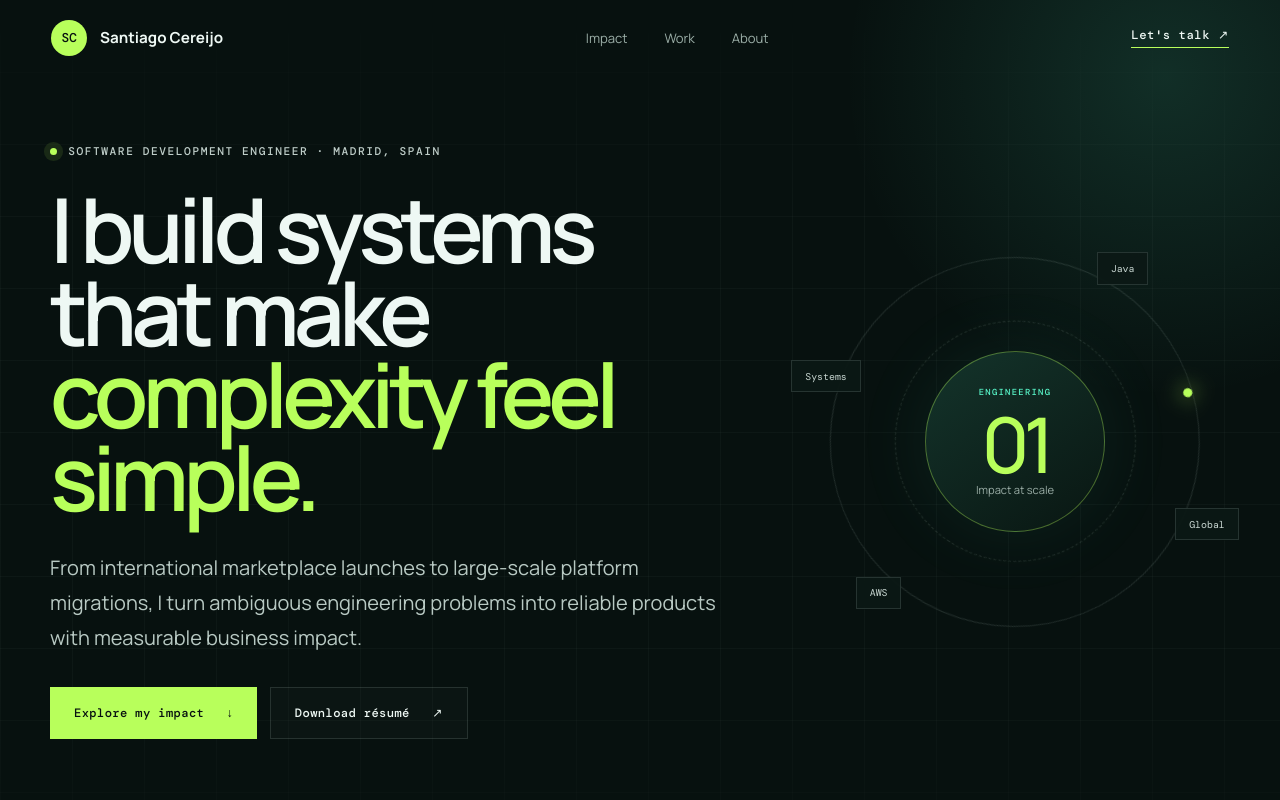
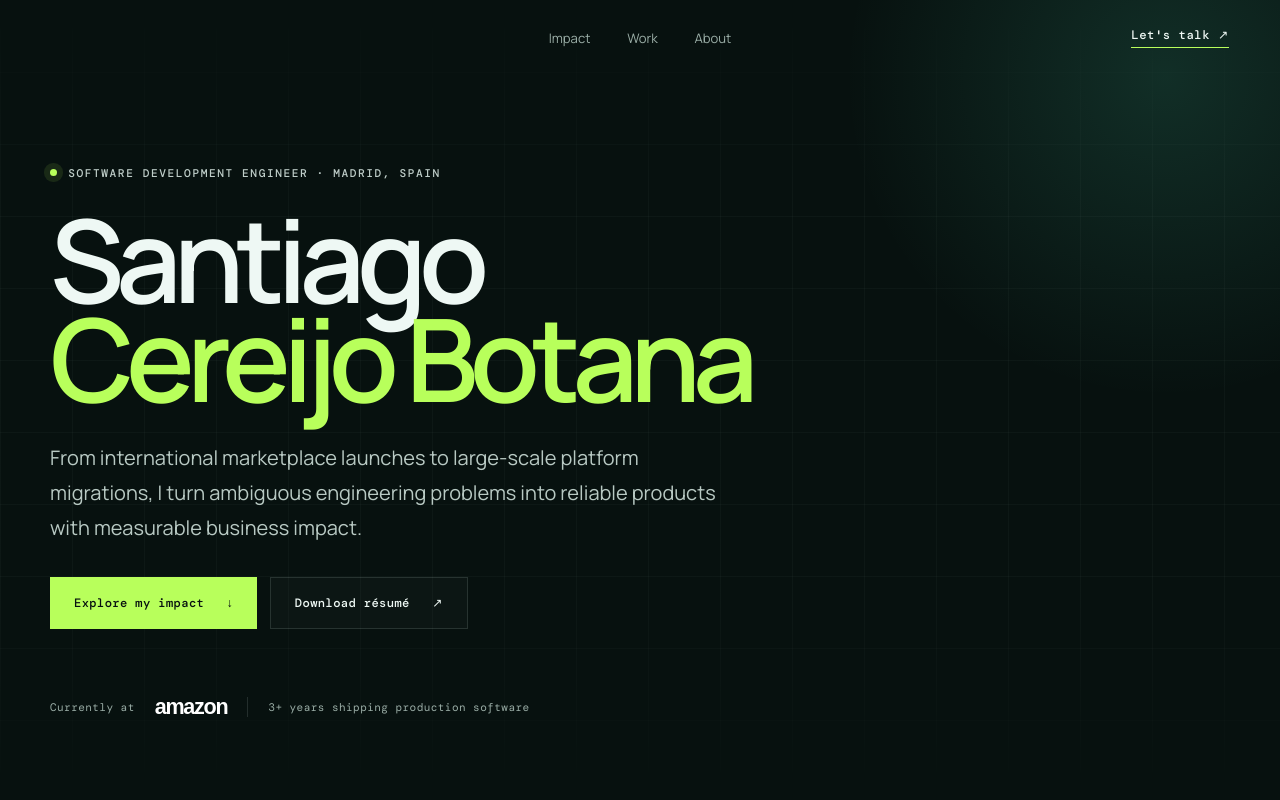
Before and after one commit to ycrbt/santiago-cereijo-portfolio, a website: page index.html in a window 1280 px wide. Shown: the top 800 px of the page. Drawn offline with nearby package versions, Linux system fonts and the light colour scheme.

Commit message:
refactor: simplify hero and reveal header identity

```diff
--- a/index.html
+++ b/index.html
@@ -35,8 +35,7 @@
 
     <header class="site-header" data-header>
       <a class="brand" href="#top" aria-label="Santiago Cereijo, home">
-        <span class="brand-mark">SC</span>
-        <span class="brand-name">Santiago Cereijo</span>
+        <span class="brand-name">Santiago Cereijo Botana</span>
       </a>
       <nav aria-label="Primary navigation">
         <a href="#impact">Impact</a>
@@ -51,7 +50,7 @@
         <div class="hero-grid" aria-hidden="true"></div>
         <div class="hero-copy reveal">
           <div class="eyebrow"><span class="status-dot"></span> Software Development Engineer · Madrid, Spain</div>
-          <h1>I build systems that make<br /><span>complexity feel simple.</span></h1>
+          <h1>Santiago<br /><span>Cereijo Botana</span></h1>
           <p class="hero-intro">
             From international marketplace launches to large-scale platform migrations, I turn ambiguous engineering problems into reliable products with measurable business impact.
           </p>
@@ -59,20 +58,6 @@
             <a class="button button-primary" href="#work">Explore my impact <span aria-hidden="true">↓</span></a>
             <a class="button button-ghost" href="https://raw.githubusercontent.com/ycrbt/santiago-cereijo-portfolio/main/Santiago-Cereijo-CV.pdf" download>Download résumé <span aria-hidden="true">↗</span></a>
           </div>
-        </div>
-
-        <div class="hero-orbit reveal" aria-label="Core engineering strengths">
-          <div class="orbit-ring orbit-ring-one"></div>
-          <div class="orbit-ring orbit-ring-two"></div>
-          <div class="orbit-core">
-            <span class="orbit-label">ENGINEERING</span>
-            <strong>01</strong>
-            <span>Impact at scale</span>
-          </div>
-          <div class="orbit-chip chip-java">Java</div>
-          <div class="orbit-chip chip-aws">AWS</div>
-          <div class="orbit-chip chip-systems">Systems</div>
-          <div class="orbit-chip chip-global">Global</div>
         </div>
 
         <div class="hero-proof reveal">
--- a/script.js
+++ b/script.js
@@ -1,10 +1,15 @@
 const header = document.querySelector('[data-header]');
+const hero = document.querySelector('.hero');
 const year = document.querySelector('[data-year]');
 year.textContent = new Date().getFullYear();
 
-const updateHeader = () => header.classList.toggle('scrolled', window.scrollY > 24);
+const updateHeader = () => {
+  const heroBottom = hero.getBoundingClientRect().bottom;
+  header.classList.toggle('scrolled', heroBottom <= header.offsetHeight);
+};
 updateHeader();
 window.addEventListener('scroll', updateHeader, { passive: true });
+window.addEventListener('resize', updateHeader, { passive: true });
 
 const reducedMotion = window.matchMedia('(prefers-reduced-motion: reduce)').matches;
 if (reducedMotion || !('IntersectionObserver' in window)) {
--- a/styles.css
+++ b/styles.css
@@ -31,29 +31,29 @@
 
 .site-header {
   position: fixed; z-index: 50; top: 0; left: 0; right: 0;
-  height: 76px; padding: 0 clamp(1.25rem, 4vw, 4rem); display: flex;
-  align-items: center; justify-content: space-between; border-bottom: 1px solid transparent;
+  height: 76px; padding: 0 clamp(1.25rem, 4vw, 4rem); display: grid;
+  grid-template-columns: 1fr auto 1fr; align-items: center; border-bottom: 1px solid transparent;
   transition: background .3s, border .3s, height .3s;
 }
 .site-header.scrolled { height: 64px; background: rgba(7,17,15,.86); border-color: var(--line); backdrop-filter: blur(16px); }
-.brand { display: flex; align-items: center; gap: .8rem; font-weight: 700; font-size: .95rem; }
-.brand-mark { display: grid; place-items: center; width: 36px; aspect-ratio: 1; background: var(--lime); color: var(--bg); font: 500 .8rem "DM Mono"; border-radius: 50%; }
+.brand { justify-self: start; font-weight: 700; font-size: .95rem; opacity: 0; visibility: hidden; transform: translateY(-8px); transition: opacity .3s, transform .3s, visibility .3s; }
+.site-header.scrolled .brand { opacity: 1; visibility: visible; transform: none; }
 nav { display: flex; gap: 2.3rem; color: var(--muted); font-size: .82rem; }
 nav a, .social-links a { transition: color .2s; }
 nav a:hover, .social-links a:hover { color: var(--lime); }
-.header-cta { font: 500 .77rem "DM Mono"; letter-spacing: .04em; border-bottom: 1px solid var(--lime); padding-bottom: .3rem; }
+.header-cta { justify-self: end; font: 500 .77rem "DM Mono"; letter-spacing: .04em; border-bottom: 1px solid var(--lime); padding-bottom: .3rem; }
 
 .hero {
-  min-height: 100svh; position: relative; display: grid; grid-template-columns: minmax(0, 1.25fr) minmax(320px, .75fr);
-  align-items: center; gap: 5vw; padding: 9rem max(1.25rem, calc((100vw - var(--max))/2)) 5rem; overflow: hidden;
+  min-height: 100svh; position: relative; display: grid; grid-template-columns: minmax(0, 1fr);
+  align-items: center; padding: 9rem max(1.25rem, calc((100vw - var(--max))/2)) 5rem; overflow: hidden;
 }
 .hero::before { content: ""; position: absolute; width: 52vw; height: 52vw; min-width: 580px; min-height: 580px; right: -17vw; top: -20vw; background: radial-gradient(circle, rgba(88,245,200,.13), transparent 68%); pointer-events: none; }
 .hero-grid { position: absolute; inset: 0; opacity: .24; background-image: linear-gradient(var(--line) 1px, transparent 1px), linear-gradient(90deg, var(--line) 1px, transparent 1px); background-size: 72px 72px; mask-image: linear-gradient(to bottom, transparent, #000 25%, #000 75%, transparent); }
-.hero-copy { position: relative; z-index: 2; }
+.hero-copy { position: relative; z-index: 2; max-width: 1050px; }
 .eyebrow, .section-index, .metric-kicker, .timeline-date, .case-result span { font: 500 .7rem "DM Mono"; letter-spacing: .14em; text-transform: uppercase; }
 .eyebrow { color: #bfcec9; display: flex; align-items: center; gap: .7rem; margin-bottom: 1.9rem; }
 .status-dot { width: 7px; height: 7px; background: var(--lime); border-radius: 50%; box-shadow: 0 0 0 6px rgba(184,255,91,.1); }
-h1 { margin: 0; font-size: clamp(3.1rem, 7vw, 6.9rem); line-height: .92; letter-spacing: -.065em; font-weight: 600; max-width: 850px; }
+h1 { margin: 0; font-size: clamp(3.6rem, 9vw, 8.5rem); line-height: .86; letter-spacing: -.07em; font-weight: 600; max-width: 1050px; }
 h1 span { color: var(--lime); }
 .hero-intro { max-width: 680px; color: #b8c9c3; font-size: clamp(1rem, 1.6vw, 1.25rem); line-height: 1.75; margin: 2rem 0; }
 .hero-actions { display: flex; gap: .8rem; flex-wrap: wrap; }
@@ -63,18 +63,6 @@
 .button-ghost { border: 1px solid var(--line); background: rgba(255,255,255,.02); }
 .button-ghost:hover { border-color: var(--lime); color: var(--lime); }
 
-.hero-orbit { position: relative; width: min(34vw, 430px); aspect-ratio: 1; display: grid; place-items: center; justify-self: end; }
-.orbit-ring { position: absolute; border: 1px solid var(--line); border-radius: 50%; }
-.orbit-ring-one { inset: 7%; animation: spin 22s linear infinite; }
-.orbit-ring-one::before { content: ""; position: absolute; width: 9px; height: 9px; background: var(--lime); border-radius: 50%; top: 11%; left: 18%; box-shadow: 0 0 20px var(--lime); }
-.orbit-ring-two { inset: 22%; border-style: dashed; animation: spin 17s linear infinite reverse; }
-.orbit-core { width: 42%; aspect-ratio: 1; border-radius: 50%; background: linear-gradient(145deg, #14342b, #091612); border: 1px solid rgba(184,255,91,.35); display: flex; flex-direction: column; justify-content: center; align-items: center; box-shadow: 0 0 80px rgba(88,245,200,.08); }
-.orbit-core strong { font-size: clamp(3rem, 6vw, 5.4rem); font-weight: 500; letter-spacing: -.08em; color: var(--lime); line-height: 1; }
-.orbit-core span:last-child { color: var(--muted); font-size: .7rem; }
-.orbit-label { color: var(--mint); font: 500 .55rem "DM Mono"; letter-spacing: .15em; margin-bottom: .5rem; }
-.orbit-chip { position: absolute; padding: .55rem .8rem; background: rgba(12,25,22,.9); border: 1px solid var(--line); font: .62rem "DM Mono"; color: #c9d7d2; backdrop-filter: blur(10px); }
-.chip-java { top: 6%; right: 19%; }.chip-aws { bottom: 11%; left: 13%; }.chip-systems { top: 31%; left: -2%; }.chip-global { bottom: 27%; right: -2%; }
-@keyframes spin { to { transform: rotate(360deg); } }
 .hero-proof { grid-column: 1 / -1; align-self: end; display: flex; align-items: center; gap: 1.25rem; color: var(--muted); font: .69rem "DM Mono"; letter-spacing: .04em; position: relative; z-index: 2; }
 .hero-proof strong { color: white; font: 700 1.35rem Arial; letter-spacing: -.06em; }
 .proof-divider { width: 1px; height: 20px; background: var(--line); }
@@ -164,8 +152,8 @@
 @media (max-width: 1230px) { .section, footer { margin-left: 1.5rem; margin-right: 1.5rem; } .hero { padding-left: 1.5rem; padding-right: 1.5rem; } }
 @media (max-width: 900px) {
   nav { display: none; }
-  .hero { grid-template-columns: 1fr; padding-top: 8rem; min-height: auto; }
-  .hero-orbit { width: min(72vw, 420px); justify-self: center; margin: 2rem auto; }
+  .site-header { grid-template-columns: 1fr auto; }
+  .hero { padding-top: 8rem; min-height: 100svh; }
   .hero-proof { flex-wrap: wrap; }
   .metrics-grid { grid-template-columns: 1fr 1fr; }
   .metric-card:nth-child(2) { border-right: 0; }
@@ -176,14 +164,13 @@
 }
 @media (max-width: 620px) {
   .site-header { height: 64px; padding: 0 1rem; }
-  .brand-name { display: none; }
+  .brand { font-size: .72rem; max-width: 155px; line-height: 1.15; }
   .header-cta { font-size: .68rem; }
   .hero { padding-left: 1rem; padding-right: 1rem; padding-bottom: 3rem; }
-  h1 { font-size: clamp(3rem, 15vw, 4.8rem); }
+  h1 { font-size: clamp(3.35rem, 17vw, 5.4rem); }
   .hero-intro { font-size: .96rem; }
   .hero-actions { flex-direction: column; }
   .button { width: 100%; }
-  .hero-orbit { width: 88vw; }
   .hero-proof { font-size: .6rem; gap: .7rem; }
   .section { margin-left: 1rem; margin-right: 1rem; padding: 6rem 0; }
   .section-heading { grid-template-columns: 1fr; gap: 1.2rem; }
```
